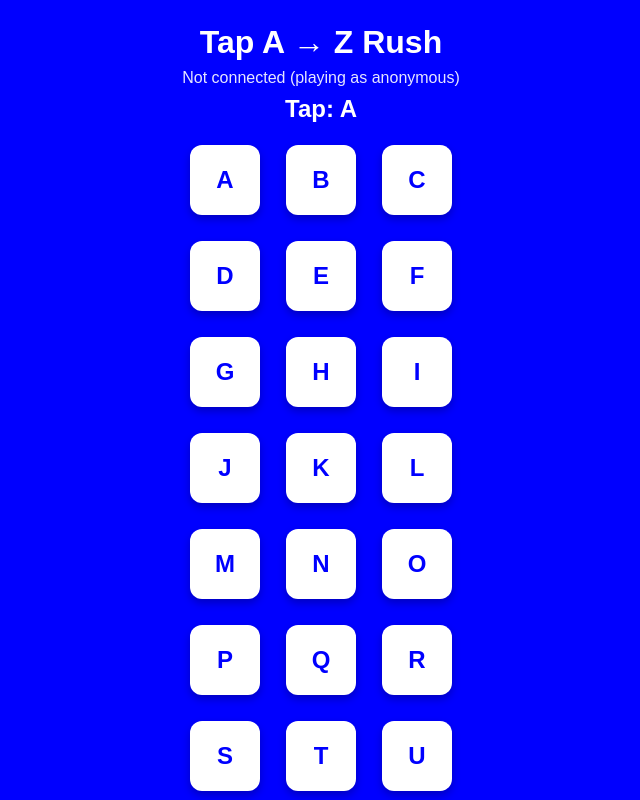
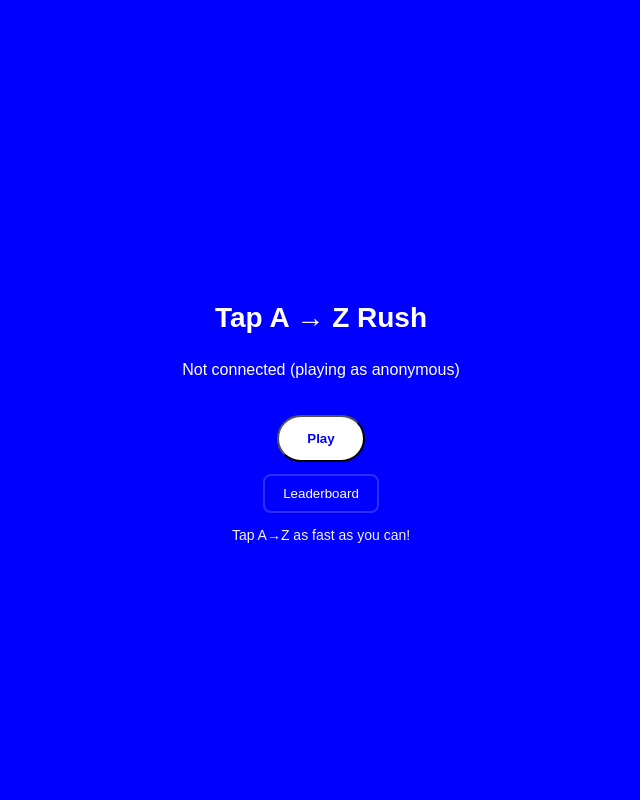
Before and after one commit to rhmarketing24/AZgame, a Next.js app: page / in a window 1280 px wide. Shown: the top 800 px of the page, without its empty margins (319-959 px from the left). Built offline with nearby package versions, Linux system fonts and the light colour scheme; no server answers.

Commit message:
Update index.js

```diff
--- a/pages/index.js
+++ b/pages/index.js
@@ -1,8 +1,5 @@
-// pages/index.js
-import dynamic from "next/dynamic";
-
-const Game = dynamic(() => import("../components/Game"), { ssr: false });
+import HomeScreen from "../components/HomeScreen";
 
 export default function Home() {
-  return <Game />;
+  return <HomeScreen />;
 }
```
